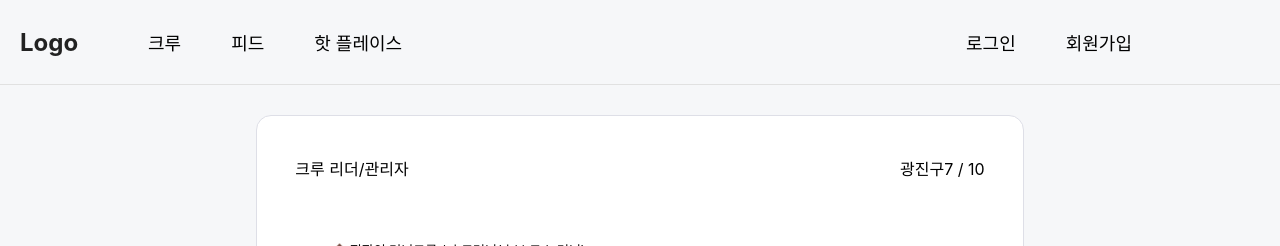
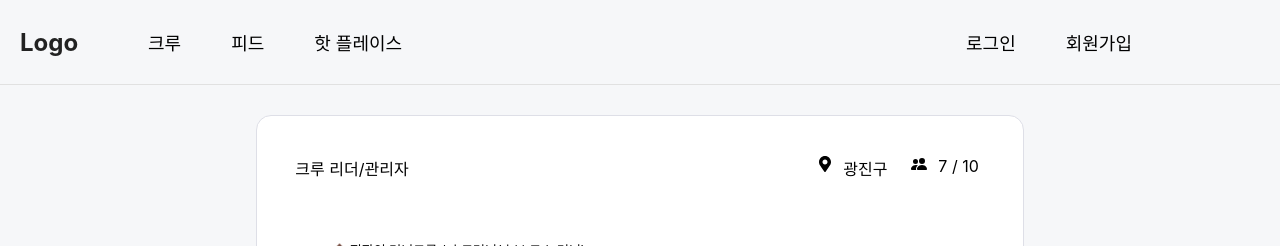
Before and after one commit to MODU-MOIM/momo-web, a React (Create React App) app: page /crewHome in a window 1280 px wide. Shown: the top 246 px of the page. Built offline with nearby package versions, Linux system fonts and the light colour scheme.

Commit message:
design: 지역, 멤버 아이콘 추가

```diff
--- a/src/pages/CrewHome/CrewHome.jsx
+++ b/src/pages/CrewHome/CrewHome.jsx
@@ -1,5 +1,7 @@
 import { useEffect, useState } from "react";
 import styled from "styled-components";
+import { BsFillPeopleFill } from "react-icons/bs";
+import { FaMapMarkerAlt } from "react-icons/fa";
 
 export default function CrewHome() {
     //crewId로 crewData 받기(API)
@@ -46,9 +48,11 @@ export default function CrewHome() {
                         <User>크루 리더/관리자</User>
                         <InfoItem>
                             <CrewRegion>
+                                <FaMapMarkerAlt />
                                 {crewData.region}
                             </CrewRegion>
                             <CrewNumber>
+                                <BsFillPeopleFill />
                                 {crewData.currentNum} / {crewData.maxNumber}
                             </CrewNumber>
                         </InfoItem>
@@ -99,10 +103,19 @@ const CrewInfo = styled.div`
 const User = styled.div`
 `;
 const InfoItem = styled.div`
+    width: 25%;
+    display: flex;
+    justify-content: space-between;
 `;
-const CrewRegion = styled.span`
-`;
-const CrewNumber = styled.span`
+const CrewRegion = styled.div`
+    width: 80px;
+    display: flex;
+    justify-content: space-around;
+    `;
+const CrewNumber = styled.div`
+    width: 80px;
+    display: flex;
+    justify-content: space-around;
 `;
 const CrewIntroText = styled.div`
     width: 80%;
@@ -118,6 +131,6 @@ const JoinButton = styled.button`
     border-radius: 30px;
     color: white;
     background-color: #4B44B6;
-    margin: 20px 0px;
+    margin: 20px 0px 25px 0px;
 
 `;
```
